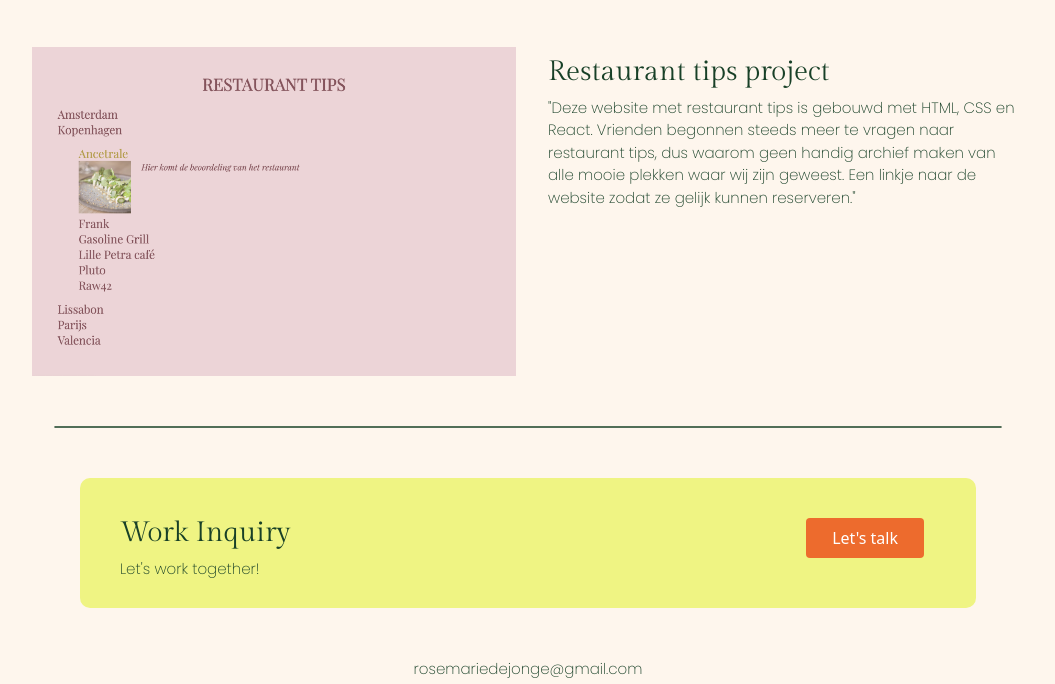
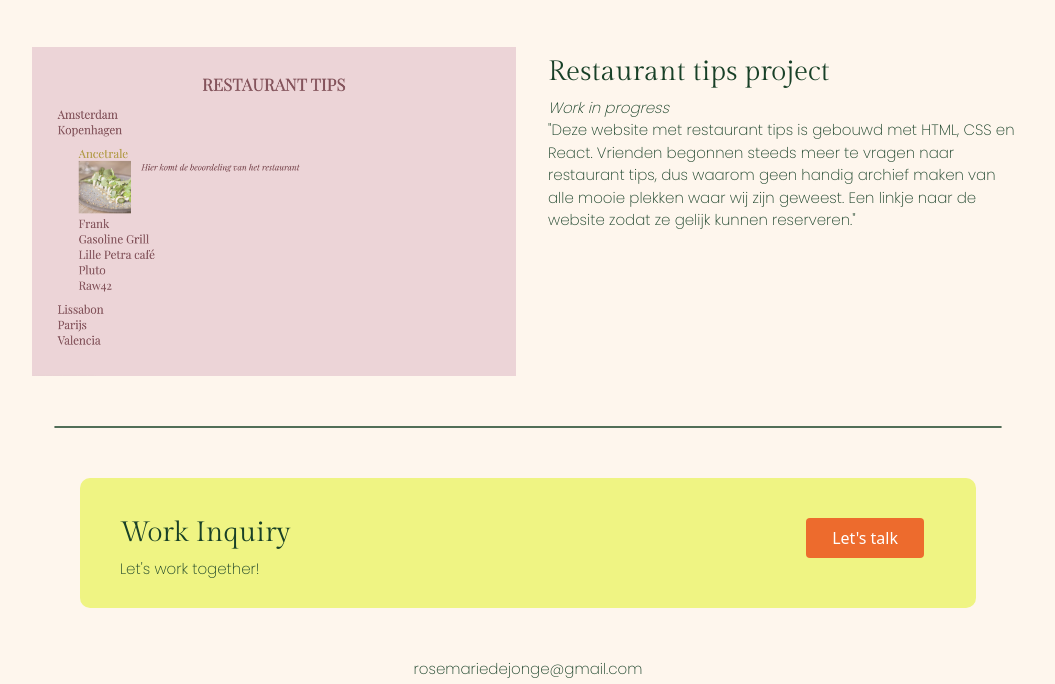
Before and after one commit to Roosdj/portfolio-roos, a plain HTML site: page index.html in a window 1280 px wide. Shown: the part 942-1626 px from the top of the page, without its empty margins (112-1167 px from the left). Drawn offline with nearby package versions, Linux system fonts and the light colour scheme.

Commit message:
horeca-web work in progress

```diff
--- a/index.html
+++ b/index.html
@@ -91,6 +91,8 @@
         <div class="col-md-6">
           <h3>Restaurant tips project</h3>
           <p>
+            <i>Work in progress</i>
+            <br />
             "Deze website met restaurant tips is gebouwd met HTML, CSS en React.
             Vrienden begonnen steeds meer te vragen naar restaurant tips, dus
             waarom geen handig archief maken van alle mooie plekken waar wij
```
